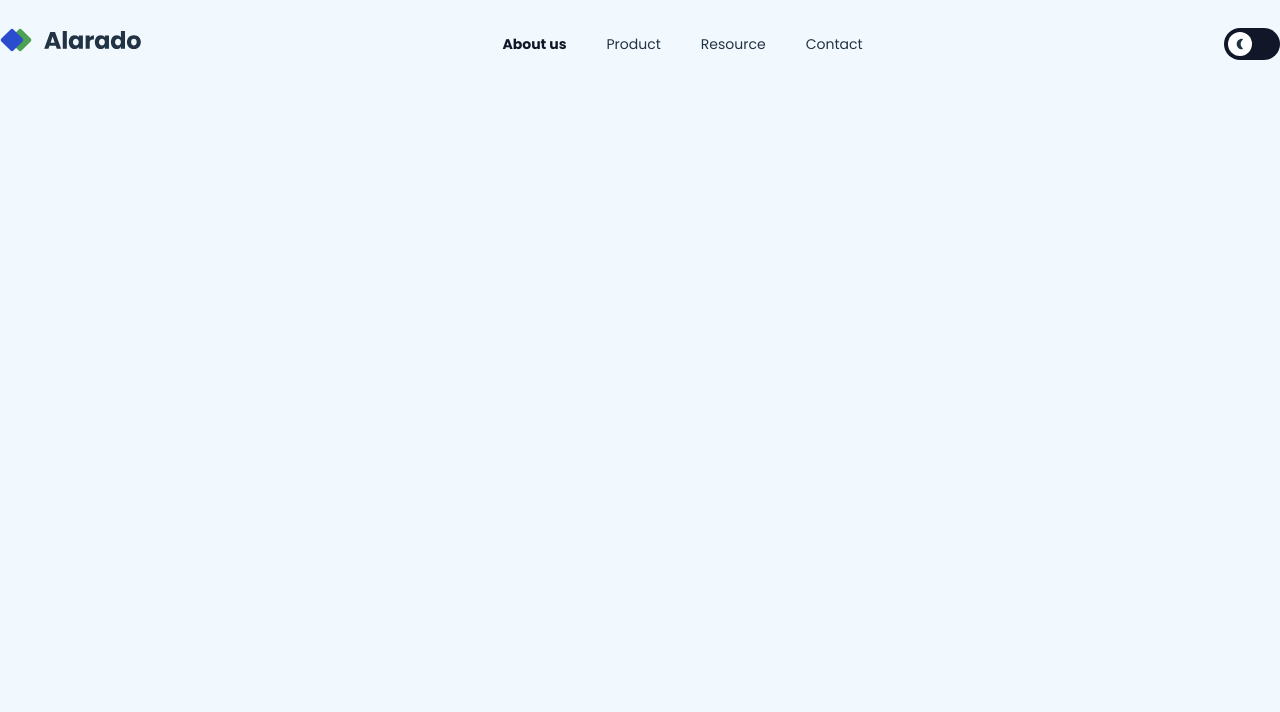
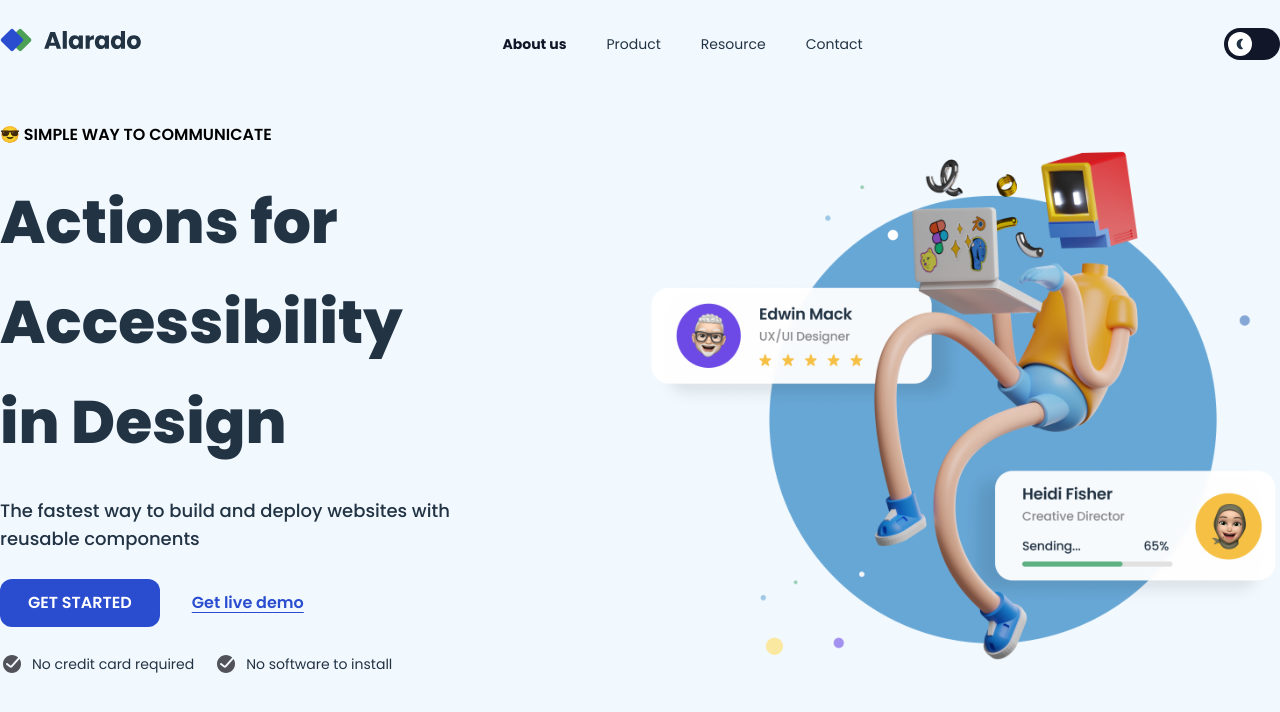
Before and after one commit to EngrEli/simpleHomepageDevChallenge, a Vue app: page / in a window 1280 px wide. Shown: the top 712 px of the page. Built offline with nearby package versions, Linux system fonts and the light colour scheme.

Commit message:
Styled hero section

```diff
--- a/src/App.vue
+++ b/src/App.vue
@@ -1,11 +1,13 @@
 <script setup>
 import MainNav from "./components/MainNav.vue";
+import HeroSection from "./components/HeroSection.vue";
 </script>
 
 <template>
   <div class="">
     <div class="container max-w-7xl mx-auto">
       <MainNav />
+      <HeroSection />
     </div>
   </div>
 </template>
--- /dev/null
+++ b/src/components/HeroSection.vue
@@ -0,0 +1,64 @@
+<script setup></script>
+
+<template>
+  <div class="flex mt-[50px]">
+    <div class="left-hero flex-1 flex flex-col justify-around">
+      <div class="left-hero-top text-base font-semibold">
+        😎 SIMPLE WAY TO COMMUNICATE
+      </div>
+      <div
+        class="left-hero-main font-extrabold text-6xl leading-main-text text-light-text"
+      >
+        Actions for <br />
+        Accessibility <br />
+        in Design
+      </div>
+      <div class="left-hero-sub text-lg text-light-text font-medium">
+        The fastest way to build and deploy websites with <br />
+        reusable components
+      </div>
+      <div class="left-hero-action-btns">
+        <button
+          class="py-3 px-7 mr-8 bg-button-color text-white rounded-xl font-semibold"
+        >
+          GET STARTED
+        </button>
+        <button
+          class="text-button-color underline underline-offset-4 font-semibold"
+        >
+          Get live demo
+        </button>
+      </div>
+      <div class="left-hero-bottom-part flex gap-5 text-sm">
+        <div class="check-text">
+          <img
+            src="../assets/checkbox.svg"
+            alt="checkbox that is checked"
+            class="fkex-1"
+          />
+          <span>No credit card required</span>
+        </div>
+        <div class="check-text">
+          <img
+            src="../assets/checkbox.svg"
+            alt="checkbox that is checked"
+            class="flex-1"
+          />
+          <span>No software to install</span>
+        </div>
+      </div>
+    </div>
+    <div class="right-hero flex-1">
+      <img
+        src="../assets/hero-image-simple-homepage.png"
+        alt="Programmer with laptop"
+      />
+    </div>
+  </div>
+</template>
+
+<style>
+.check-text {
+  @apply flex items-center gap-2 text-light-text;
+}
+</style>
--- a/src/components/MainNav.vue
+++ b/src/components/MainNav.vue
@@ -10,9 +10,7 @@ import ToggleThemeModeSwitchVue from "./toggleThemeModeSwitch.vue";
           <img src="../assets/alarado-icon-homepage.svg" alt="Company Icon" />
         </a>
       </h1>
-      <ul
-        class="nav-link flex justify-between gap-10 text-sm items-center text-light"
-      >
+      <ul class="nav-link flex justify-between gap-10 text-sm items-center">
         <li class="active"><a href=""> About us </a></li>
         <li><a href="">Product</a></li>
         <li><a href="">Resource</a></li>
@@ -27,4 +25,8 @@ import ToggleThemeModeSwitchVue from "./toggleThemeModeSwitch.vue";
 .nav-link .active {
   @apply font-bold text-dark;
 }
+
+.nav-link li {
+  @apply text-light-text;
+}
 </style>
--- a/tailwind.config.js
+++ b/tailwind.config.js
@@ -9,12 +9,17 @@ module.exports = {
         sans: ["Poppins", ...defaultTheme.fontFamily.sans],
       },
       margin: {
-        "72px": "72px",
+        "50px": "50px",
+      },
+      lineHeight: {
+        "main-text": "100px",
       },
       colors: {
         dark: "#111729",
-        light: "#223344",
+        "light-text": "#223344",
+        grey: "#909193",
         "body-background": "#F2F9FE",
+        "button-color": "#2A4DD0",
       },
     },
   },
```
Also changed, not shown: src/assets/checkbox.svg (added), src/assets/hero-image-simple-homepage.png (added).
